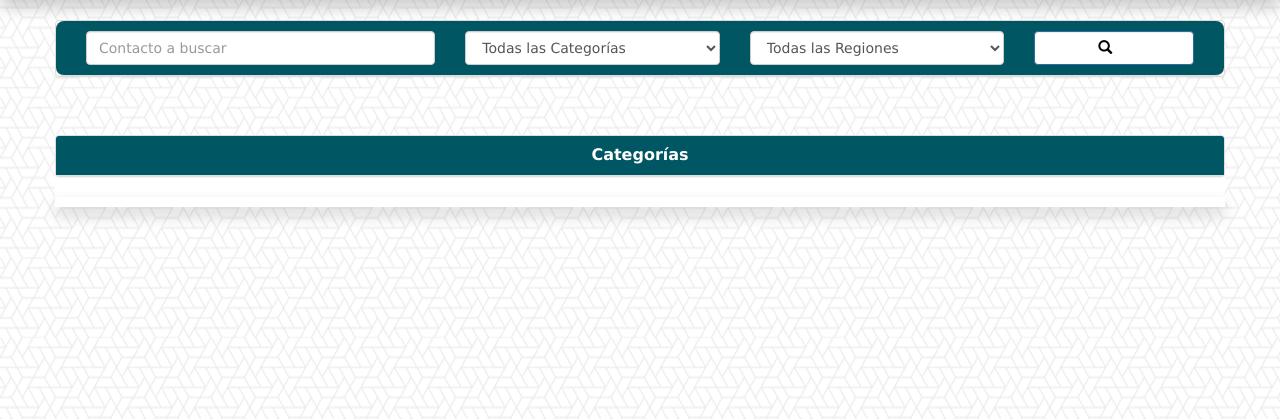
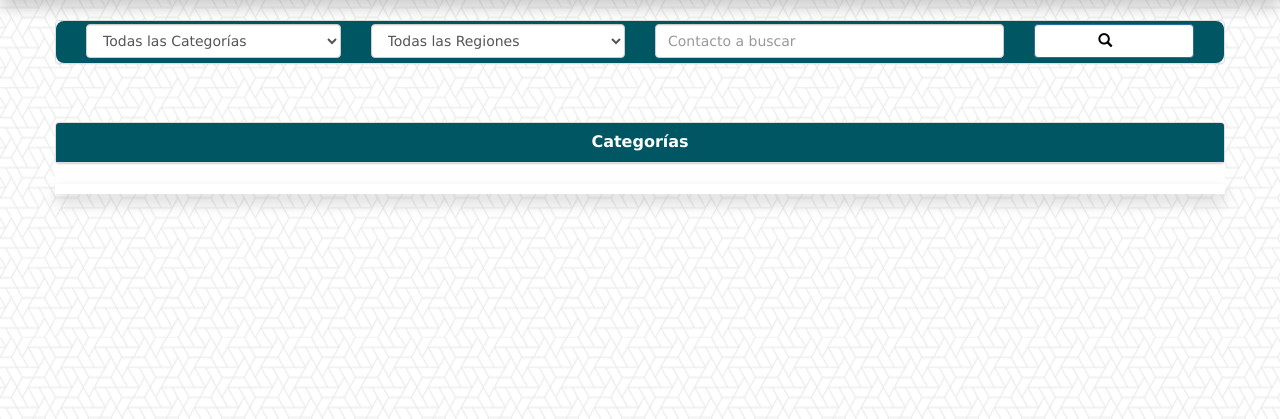
Before and after one commit to mrivera96/webAEO, a PHP site: page /index.php in a window 1280 px wide. Shown: the part 62-481 px from the top of the page. Run offline with PHP 8.4, Linux system fonts and the light colour scheme; data that the repository does not hold is empty.

Commit message:
agregar mas errores. y modificacion del estilo del buscador.

```diff
--- a/css/estilos.css
+++ b/css/estilos.css
@@ -189,3 +189,11 @@ section .section-title {
      background-color: white;
     border-radius: 8px;
 }
+
+
+#separador{
+    display:block;
+    margin-bottom: 2px;
+
+
+};
--- a/plantillas/buscador.inc.php
+++ b/plantillas/buscador.inc.php
@@ -10,16 +10,13 @@ $busquedas = null;
     <div class="row">
         <div class="col-md-12">
             <div class="panel panel-default">
-                <div  class="panel-heading" style="background-color: #005662;height:55px; border-radius: 8px" >
+                <div  class="panel-body" style="background-color: #005662; border-radius: 8px; padding-top: 3px;padding-bottom: 3px;
+                    " >
+                    <div class="form-group" >
                         <form role="form" method="get" action="resultado_busqueda.php" >
-                        <div class="col-xs-4 col-sm-4 col-md-4 col-lg-4">
-                            <div class="form-group">
-                                <input class="form-control" id="busqueda" name="busqueda"  placeholder="Contacto a buscar"
-                                       required oninvalid="setCustomValidity('Ingrese la busqueda.')" oninput="setCustomValidity('')">
-                            </div>
-                        </div>
 
-                        <div class="col-xs-3 col-sm-3 col-md-3 col-lg-3 ">
+
+                            <div id="separador" class="col-md-3  ">
 
                                 <select class="form-control" name="categoria">
 
@@ -38,16 +35,23 @@ $busquedas = null;
                                 </select>
                             </div>
 
-                        <div class="col-xs-3 col-sm-3 col-md-3 col-lg-3 ">
+                            <div id="separador"class=" col-md-3  ">
                                 <select class="form-control" name="region">
                                     <option value="0" >Todas las Regiones</option>
                                     <option value="4" >El Paraíso</option>
                                     <option value="3">Danlí</option>
                                 </select>
                             </div>
-                        <div class="col-md-2 col-xs-2 col-sm-2">
+                            <div id="separador" class=" col-md-4">
+
+                                <input class="form-control" id="busqueda" name="busqueda"  placeholder="Contacto a buscar"
+                                       required oninvalid="setCustomValidity('Ingrese la busqueda.')" oninput="setCustomValidity('')">
+                            </div>
+
+                            <div id="separador" class="col-md-2 ">
                                 <button id="btn-card" class="form-control btn btn-primary btn-buscar" type="submit"  style=" background-color: white; color:black;"><strong><span class="glyphicon glyphicon-search"></span></strong></button>
 
+                            </div>
                     </div>
                     </form>
                 </div>
```
Also changed, not shown: Errores.inc.php (+7 -1 lines). Lines whose indentation alone changed are shown as unchanged.
